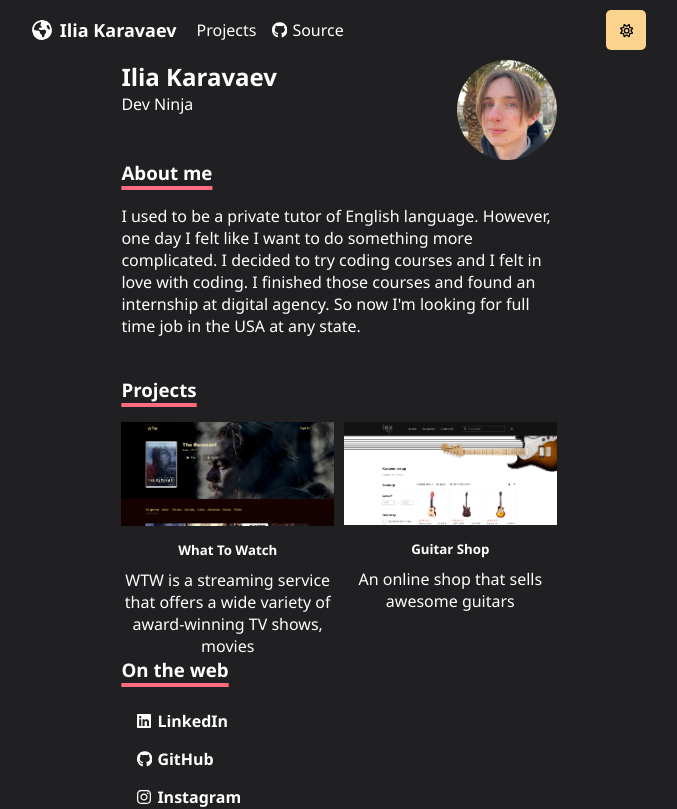
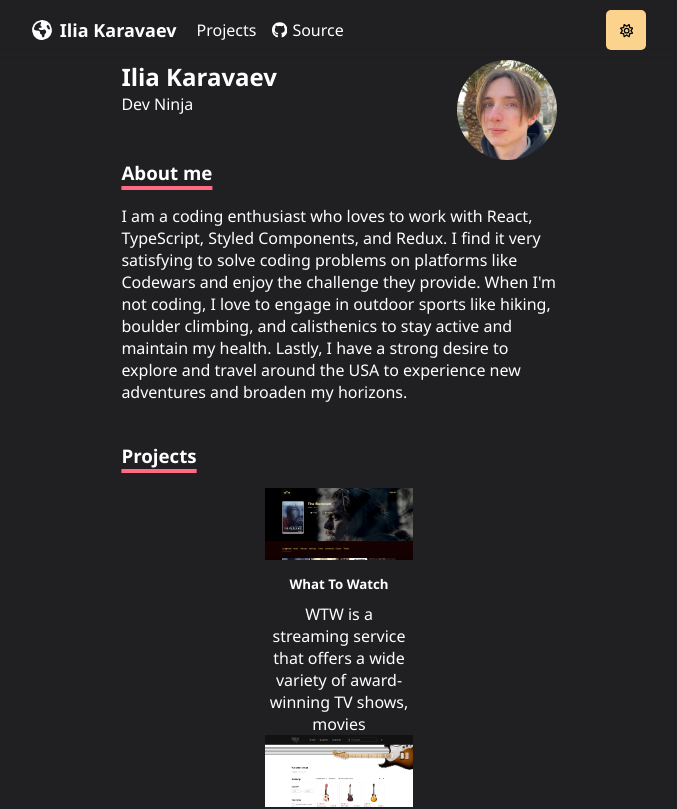
Before and after one commit to Elijahezy/personal-portfolio, a Next.js app: page / in a window 1280 px wide. Shown: the top 809 px of the page, without its empty margins (301-978 px from the left). Built offline with nearby package versions, Linux system fonts and the light colour scheme.

Commit message:
fixed style loading issue

```diff
--- a/src/components/bio/bio.tsx
+++ b/src/components/bio/bio.tsx
@@ -18,10 +18,11 @@ export default function Bio() {
             </S.InfoWrapper>
             <H.TitleH3>About me</H.TitleH3>
             <S.Text>
-                I used to be a private tutor of English language. However, one day I felt like I want to do something
-                more complicated. I decided to try coding courses and I felt in love with coding. I finished those
-                courses and found an internship at digital agency.
-                So now I{`'`}m looking for full time job in the USA at any state.
+                I am a coding enthusiast who loves to work with React, TypeScript, Styled Components, and Redux. I find
+                it very satisfying to solve coding problems on platforms like Codewars and enjoy the challenge they
+                provide. When I{`'`}m not coding, I love to engage in outdoor sports like hiking, boulder climbing, and
+                calisthenics to stay active and maintain my health. Lastly, I have a strong desire to explore and travel
+                around the USA to experience new adventures and broaden my horizons.
             </S.Text>
         </H.Container>
     )
--- a/src/components/projects/projects.tsx
+++ b/src/components/projects/projects.tsx
@@ -5,7 +5,7 @@ export default function Projects() {
     return (
         <H.Container>
             <H.TitleH3 m={'0 0 20px 0'}>Projects</H.TitleH3>
-            <S.GridContainer>
+            <H.Container>
                 <S.GridItem href={'/projects/wtw'}>
 
                     <S.Picture src='/projects/wtw.png' alt='A website to watch films'
@@ -23,7 +23,7 @@ export default function Projects() {
                     <H.TitleH5 m={'10px 0 10px 0'}>Guitar Shop</H.TitleH5>
                     <H.Text>An online shop that sells awesome guitars</H.Text>
                 </S.GridItem>
-            </S.GridContainer>
+            </H.Container>
         </H.Container>
     )
 }
--- a/src/components/socials/socials.tsx
+++ b/src/components/socials/socials.tsx
@@ -8,7 +8,7 @@ export default function Socials() {
     const currentThemeBoolean = useBearStore((state) => state.themeBoolean);
     return (
         <H.Container>
-            <H.TitleH3 m={'0 0 20px 0'}>On the web</H.TitleH3>
+            <H.TitleH3 m={'40px 0 20px 0'}>On the web</H.TitleH3>
             <S.SocialLink href={LINKEDIN_URL}>
                 <Icon viewBox="0 0 448 512" color={currentThemeBoolean ? 'white' : 'black'}>
                     <path
--- a/src/pages/_document.tsx
+++ b/src/pages/_document.tsx
@@ -1,17 +1,32 @@
-import {Html, Head, Main, NextScript} from 'next/document'
+import Document, {DocumentContext, DocumentInitialProps} from 'next/document'
+import {ServerStyleSheet} from 'styled-components'
+import {NextPageContext} from "next";
+import {RenderPage} from "next/dist/shared/lib/utils";
 
-export default function Document() {
-    return (
-        <Html lang="en">
-            <Head>
-                <link
-                    href="https://fonts.googleapis.com/css2?family=M+PLUS+Rounded+1c:wght@300;400;500;700;800&display=swap"
-                    rel="stylesheet"/>
-            </Head>
-            <body>
-            <Main/>
-            <NextScript/>
-            </body>
-        </Html>
-    )
+export default class MyDocument extends Document {
+    static async getInitialProps(ctx: NextPageContext & { renderPage: RenderPage; defaultGetInitialProps(ctx: DocumentContext, options?: { nonce?: string }): Promise<DocumentInitialProps> }) {
+        const sheet = new ServerStyleSheet()
+        const originalRenderPage = ctx.renderPage
+
+        try {
+            ctx.renderPage = () =>
+                originalRenderPage({
+                    enhanceApp: (App) => (props) =>
+                        sheet.collectStyles(<App {...props} />),
+                })
+
+            const initialProps = await Document.getInitialProps(ctx)
+            return {
+                ...initialProps,
+                styles: (
+                    <>
+                        {initialProps.styles}
+                        {sheet.getStyleElement()}
+                    </>
+                ),
+            }
+        } finally {
+            sheet.seal()
+        }
+    }
 }
--- /dev/null
+++ b/src/pages/loading.tsx
@@ -0,0 +1,5 @@
+export default function Loading() {
+    return (
+        <h1>Loading</h1>
+    )
+}
--- a/src/styles/ui.styled.ts
+++ b/src/styles/ui.styled.ts
@@ -33,7 +33,7 @@ export const Text = styled.p<UniversalProps>`
 
 export const Container = styled.article<UniversalProps>`
   display: flex;
-  flex-direction: column;
+  flex-direction: ${props => props.flexDirection || 'column'};
   color: ${({theme}) => theme.color.text};
   margin: ${props => props.m || '0 33%'};
   padding: ${props => props.p};
```
